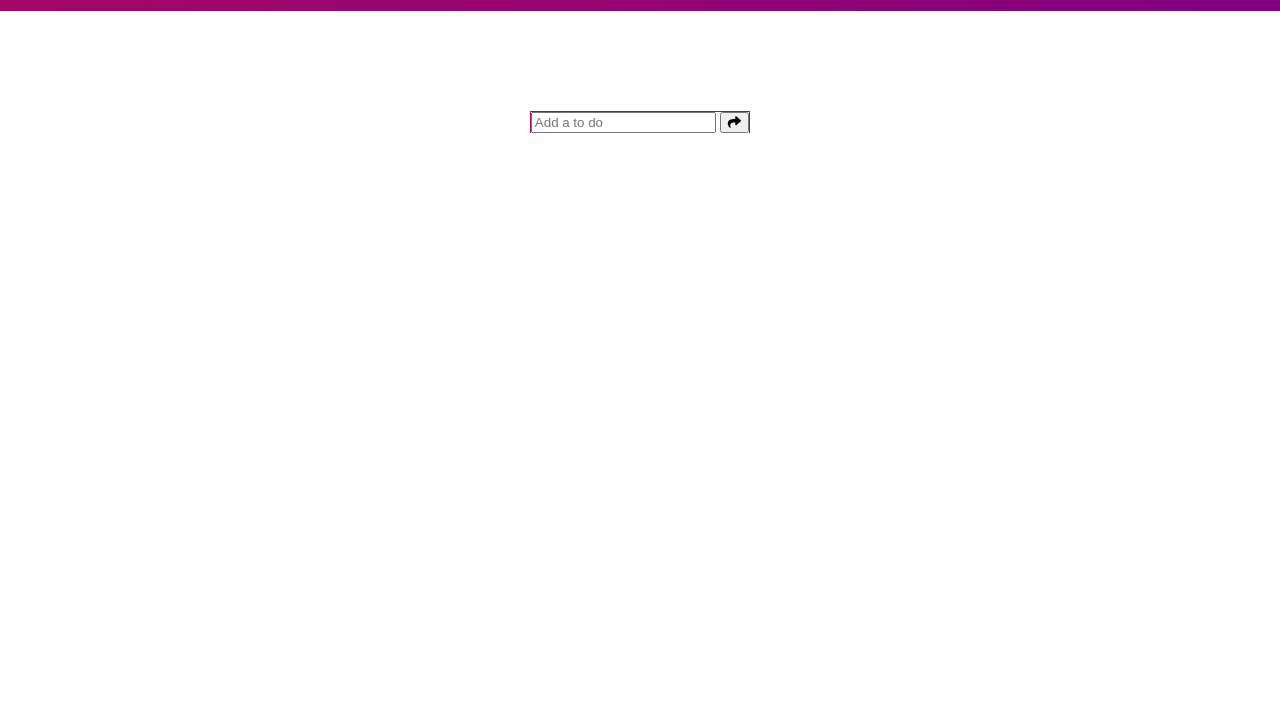
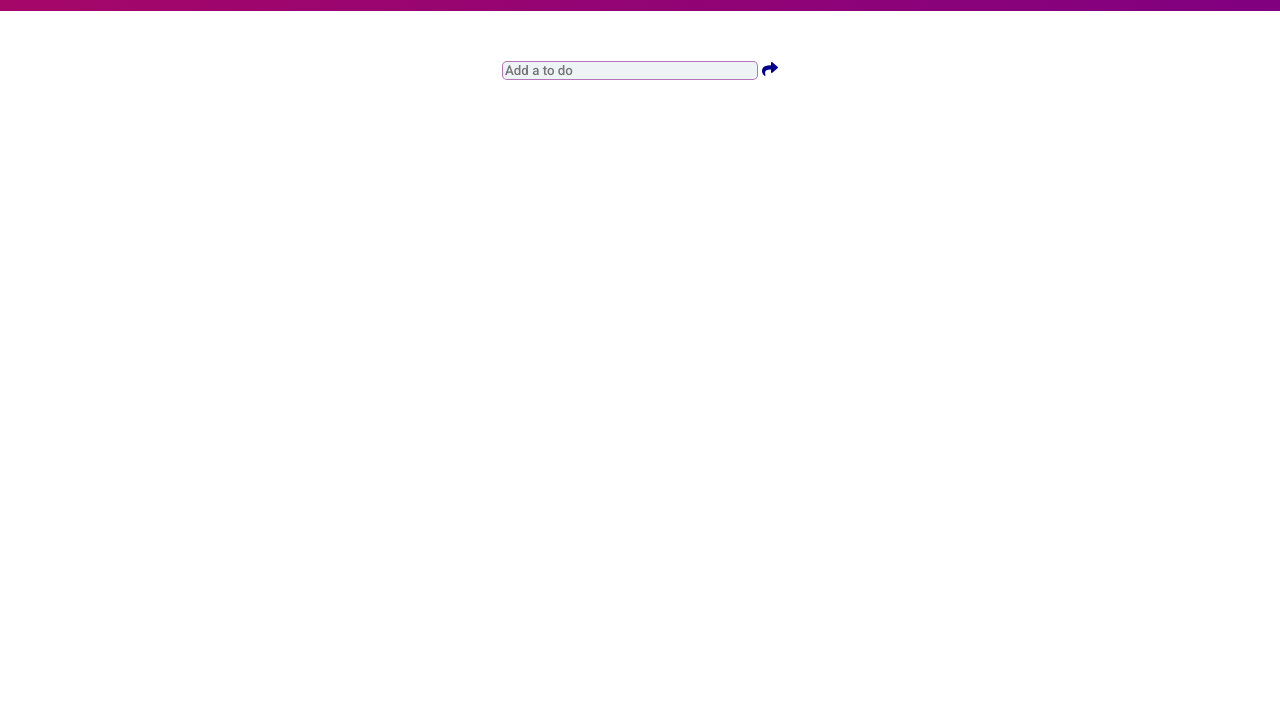
Before and after one commit to zmiles17/ToDoList, a website: page public/index.html in a window 1280 px wide. Shown: the part 89-800 px from the top of the page. Drawn offline with nearby package versions, Linux system fonts and the light colour scheme.

Commit message:
Added styling

```diff
--- a/public/app.js
+++ b/public/app.js
@@ -4,9 +4,9 @@ const submitItem = function (event) {
     event.preventDefault();
     const data = $('input').val().trim();
     $.ajax({ url: "/add", method: "POST", data: { TodoItem: data } }).then(data => {
-        const variable = data.map((element, index) => `<input type="checkbox" id="checkbox"></input><li id=${index}>${element}</li><i class="fas fa-times"></i>`)
+        const variable = data.map((element, index) => `<input type="checkbox" id="checkbox"></input><li id=${index}>${element}</li><i class="fas fa-times" id="x"></i><br>`)
         $('#todo-list').html(variable);
-        $('i').on('click', deleteItem);
+        $('#x').on('click', deleteItem);
     });
 }
 
@@ -16,7 +16,7 @@ const deleteItem = function (event) {
     const index = $(`li`).attr("id");
     console.log(index);
     $.ajax({ url: "/delete", method: "DELETE", data: { index: index } }).then(listItem => {
-        const variable = listItem.map((e, index) => e.listItem === `<input type="checkbox" id="checkbox"></input><li id=${index}>${element}</li><i class="fas fa-times"></i>`);
+        const variable = listItem.map((e, index) => e.listItem === `<input type="checkbox" id="checkbox"></input><li id=${index}>${e}</li><i class="fas fa-times" id="x"></i><br>`);
         $('#todo-list').html(variable);
     });
 }
--- a/public/index.html
+++ b/public/index.html
@@ -5,7 +5,7 @@
     <meta name="viewport" content="width=device-width, initial-scale=1.0">
     <meta http-equiv="X-UA-Compatible" content="ie=edge">
     <link rel="stylesheet" href="reset.css">
-    <link href="https://fonts.googleapis.com/css?family=Roboto" rel="stylesheet">
+    <link href="https://fonts.googleapis.com/css?family=Roboto:100,300,400,500,700" rel="stylesheet">
     <link rel="stylesheet" href="style.css">
     <link rel="stylesheet" href="https://use.fontawesome.com/releases/v5.3.1/css/all.css" integrity="sha384-mzrmE5qonljUremFsqc01SB46JvROS7bZs3IO2EmfFsd15uHvIt+Y8vEf7N7fWAU" crossorigin="anonymous">
 
@@ -16,8 +16,8 @@
         <h1>Zack's to do list</h1>
     </header>
     <form action="/add" method="POST">
-        <input type="text" placeholder="Add a to do" name="Todo">
-        <button type="submit"><i class="fas fa-share"></i></button>
+        <input type="text" placeholder="Add a to do" name="Todo" id="userInput">
+        <button type="submit" id="add-btn"><i class="fas fa-share"></i></button>
     </form>
     <ul id="todo-list">
 
--- a/public/style.css
+++ b/public/style.css
@@ -1,15 +1,18 @@
 body {
     display: grid;
-    grid-template-rows: 100px 1fr;
+    grid-template-rows: 100px 100px 1fr;
     grid-template-areas:
     "header"
-    "form";
+    "form"
+    "ul";
 }
-header{
+
+header {
     background-image: linear-gradient(to right, rgb(165, 7, 104), purple);
     grid-area: header;
 }
-h1{
+
+h1 {
     font-weight: 100;
     font-size: 40px;
     font-family: "Roboto";
@@ -17,11 +20,41 @@ h1{
     margin-top: 30px;
     margin-left: 25px;
 }
+
 form {
     grid-area: form;
-    border-top: solid 1px rgb(165, 7, 104);
-    border-right: solid 1px rgb(165, 7, 104);
-    border-left: solid 1px rgb(165, 7, 104);
+    justify-self: center;
+    margin: 50px;
+}
+
+#userInput {
+    border: rgba(128, 0, 128, 0.521) solid 1px;
+    border-radius: 5px;
+    background-color: rgb(238, 243, 245);
+    font-family: 'Roboto';
+    font-weight: 500;
+    width: 250px;
+}
+
+#checkbox {
+    border: 5px black solid;
+}
+
+#add-btn {
+    background: none;
+    color: darkblue;
+    border: none;
+    padding: 0;
+    font: inherit;
+    cursor: pointer;
+    outline: inherit;
+}
+ul {
+    grid-area: "ul";
     justify-self: center;
     margin: 100px;
 }
+
+li {
+    display: inline-block;
+}
--- a/routes/api-routes.js
+++ b/routes/api-routes.js
@@ -3,7 +3,6 @@ const list = require('../Data/todolist');
 module.exports = function(app){
 
     app.post('/add', function(req, res){
-       console.log('Anything');
        list.push(req.body.TodoItem);
        res.send(list);
     //    res.redirect('/');
@@ -15,8 +14,8 @@ module.exports = function(app){
         res.json(list);
     })
     app.delete('/delete', function(req, res){
-
          list.splice(req.body.index, 1);
          res.json(list);
+         console.log(list);
     })
 }
```
